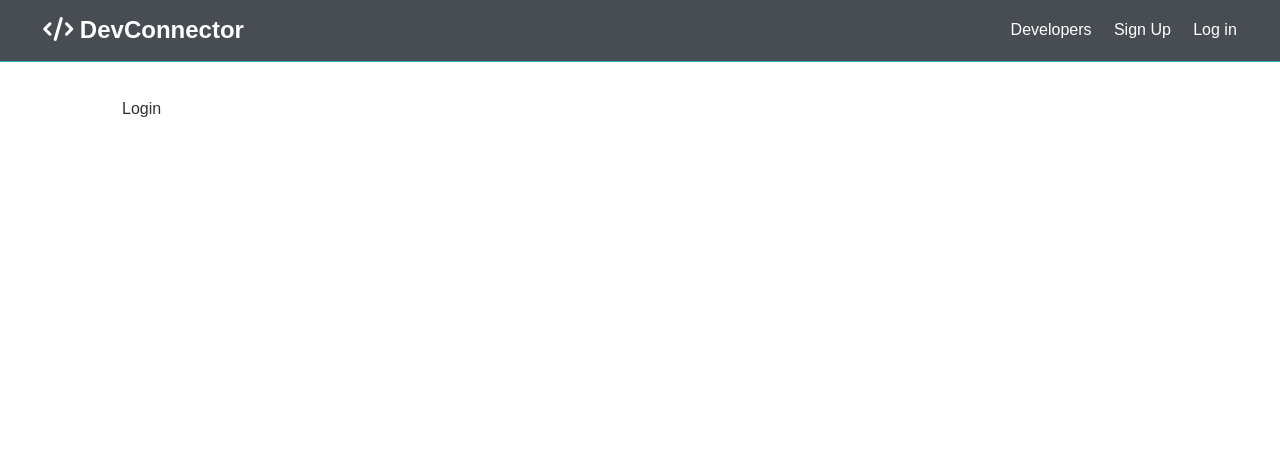
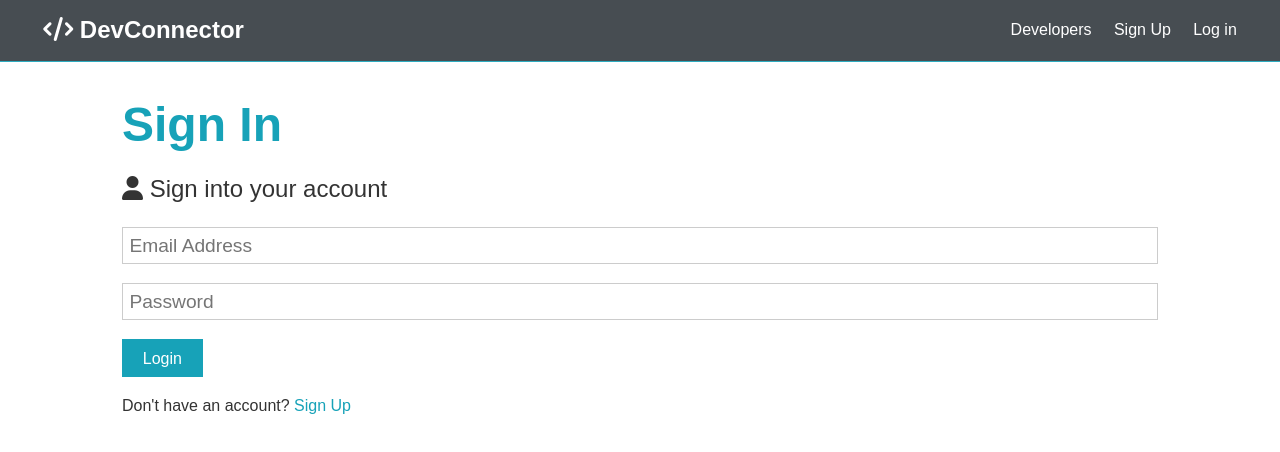
Before and after one commit to stepsen89/dev-notes-app, a React (Create React App) app in the folder client/: page /login in a window 1280 px wide. Shown: the top 452 px of the page. Built offline with nearby package versions, Linux system fonts and the light colour scheme.

Commit message:
implementing redux state management store

```diff
--- a/client/src/components/auth/LogIn.js
+++ b/client/src/components/auth/LogIn.js
@@ -1,7 +1,55 @@
-import React from "react";
+import React, { Fragment, useState } from "react";
+import { Link } from "react-router-dom";
 
 const LogIn = () => {
-  return <div> Login </div>;
+  const [formData, setFormData] = useState({
+    email: "",
+    password: ""
+  });
+
+  const { email, password } = formData;
+
+  const onChange = e =>
+    setFormData({ ...formData, [e.target.name]: e.target.value });
+
+  const onSubmit = async e => {
+    e.preventDefault();
+    console.log("Success");
+  };
+
+  return (
+    <Fragment>
+      <h1 className="large text-primary">Sign In</h1>
+      <p className="lead">
+        <i className="fas fa-user"></i> Sign into your account
+      </p>
+      <form className="form" onSubmit={e => onSubmit(e)}>
+        <div className="form-group">
+          <input
+            type="email"
+            placeholder="Email Address"
+            name="email"
+            onChange={e => onChange(e)}
+            value={email}
+          />
+        </div>
+        <div className="form-group">
+          <input
+            type="password"
+            placeholder="Password"
+            name="password"
+            value={password}
+            onChange={e => onChange(e)}
+            minLength="6"
+          />
+        </div>
+        <input type="submit" className="btn btn-primary" value="Login" />
+      </form>
+      <p className="my-1">
+        Don't have an account? <Link to="/signup">Sign Up</Link>
+      </p>
+    </Fragment>
+  );
 };
 
 export default LogIn;
--- a/client/src/components/auth/SignUp.js
+++ b/client/src/components/auth/SignUp.js
@@ -1,4 +1,5 @@
 import React, { Fragment, useState } from "react";
+import { Link } from "react-router-dom";
 import axios from "axios";
 
 const SignUp = () => {
@@ -100,7 +101,7 @@
         <input type="submit" className="btn btn-primary" value="Register" />
       </form>
       <p className="my-1">
-        Already have an account? <a href="login.html">Sign In</a>
+        Already have an account? <Link to="/login">Log In</Link>
       </p>
     </Fragment>
   );
```
Also changed, not shown: client/src/store.js (added, +17 -0 lines), client/src/redux/index.js (added).
